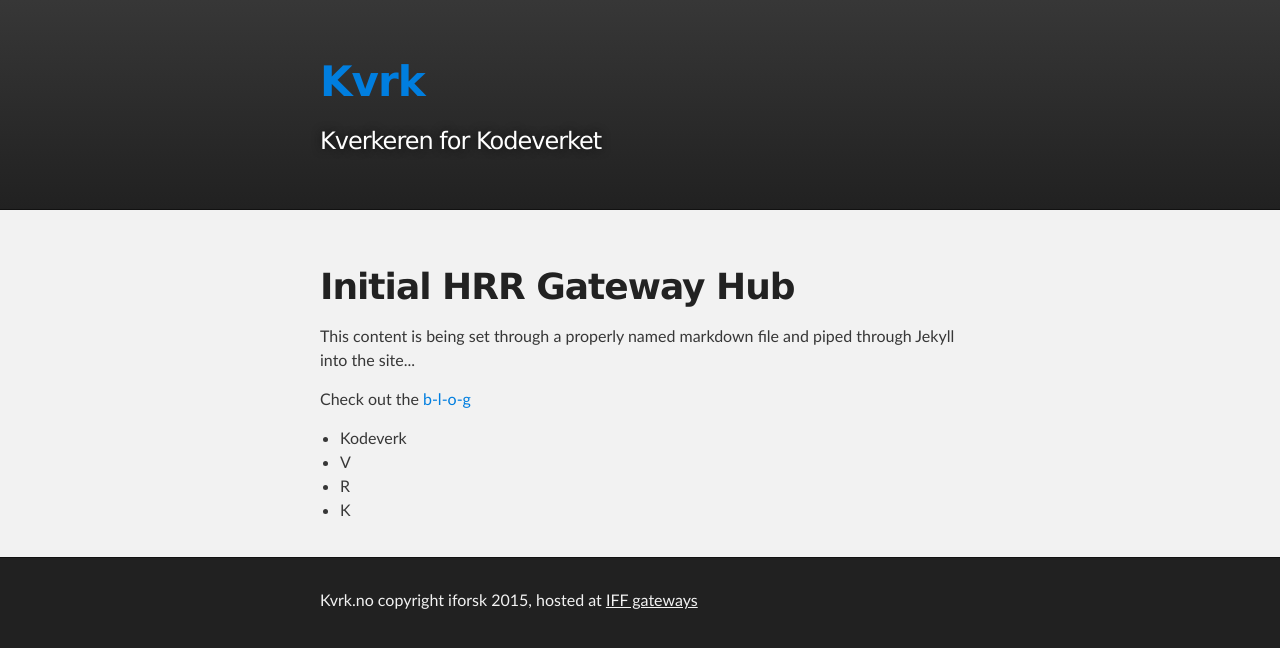
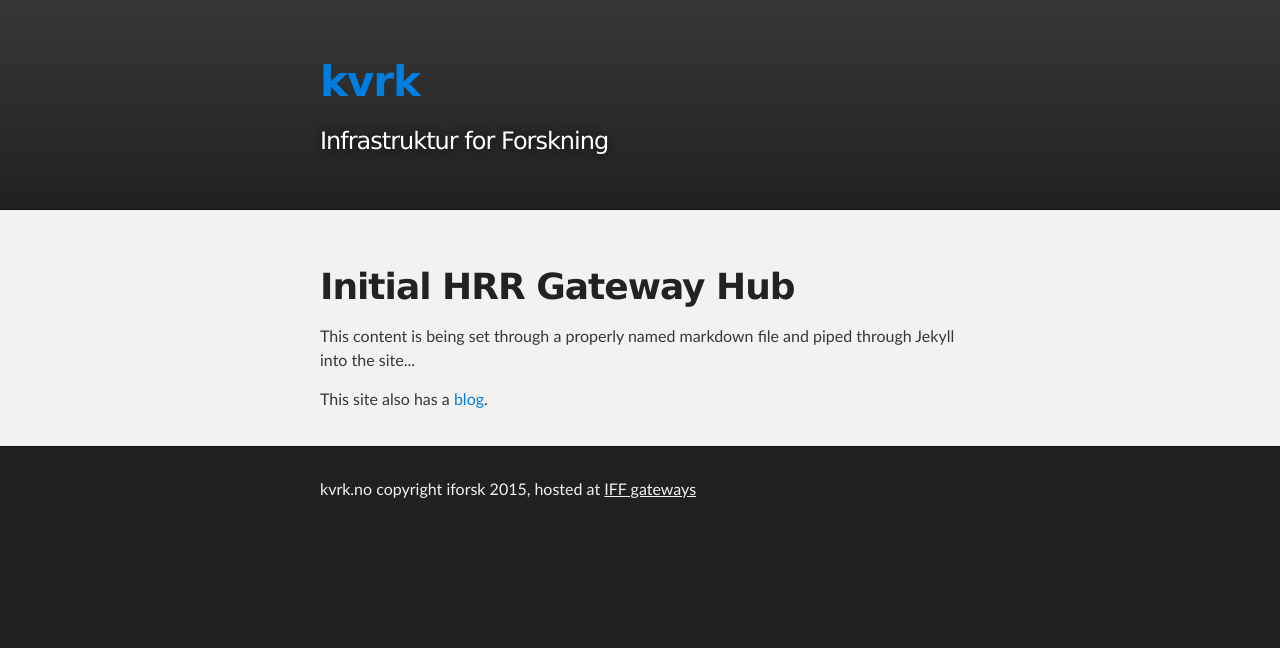
Before and after one commit to gateways/kvrk, a Jekyll site: the page built from index.md, in a window 1280 px wide. Shown: the top 648 px of the page. Built offline with Jekyll 4.4.1, drawn with Linux system fonts in a browser that asks for light colours.

Commit message:
Gateway content population

```diff
--- a/_config.yml
+++ b/_config.yml
@@ -1,4 +1,6 @@
-name: Infrastruktur for Forskning
+name: kvrk
+domain: kvrk.no
+project: Infrastruktur for Forskning
 markdown: kramdown
 timezone: GB
 permalink: /blog/:year/:month/:day/:title
--- a/_layouts/default.html
+++ b/_layouts/default.html
@@ -4,7 +4,7 @@
   <head>
     <meta charset='utf-8'>
     <meta http-equiv="X-UA-Compatible" content="chrome=1">
-    <meta name="description" content="{{ page.title }} : ">
+    <meta name="description" content="{{ page.title }} : {{ site.domain }}">
     {% feed_meta %}
 
     <link rel="stylesheet" type="text/css" media="screen" href="/stylesheets/stylesheet.css">
@@ -17,8 +17,8 @@
     <!-- HEADER -->
     <div id="header_wrap" class="outer">
         <header class="inner">
-          <h1 id="project_title"><a href="http://kvrk.no">Kvrk</a></h1>
-          <h2 id="project_tagline">Kverkeren for Kodeverket</h2>
+          <h1 id="project_title"><a href="{{ site.domain }}">kvrk</a></h1>
+          <h2 id="project_tagline">Infrastruktur for Forskning</h2>
         </header>
     </div>
 
@@ -34,7 +34,7 @@
     <!-- FOOTER  -->
     <div id="footer_wrap" class="outer">
       <footer class="inner">
-        <p class="copyright">Kvrk.no copyright iforsk 2015, hosted at <a href="https://github.com/gateways">IFF gateways</a></p>
+        <p class="copyright">{{ site.domain }} copyright iforsk 2015, hosted at <a href="https://github.com/gateways">IFF gateways</a></p>
       </footer>
     </div>
   </body>
--- a/index.md
+++ b/index.md
@@ -1,15 +1,9 @@
 ---
 layout: default
-title: HRR Gateway Hub
+title: kvrk - IFF Net
 ---
 <div class="blurb">
 	<h1>Initial HRR Gateway Hub</h1>
 	<p>This content is being set through a properly named markdown file and piped through Jekyll into the site...</p>
-	<p>Check out the <a href="http://kvrk.no/blog/">b-l-o-g</a></p>
+	<p>This site also has a <a href="http://{{ site.domain }}/blog/">blog</a>.</p>
 </div>
-
-
-- Kodeverk
-- V
-- R
-- K
```
Also changed, not shown: params.json (+1 -1 lines).
